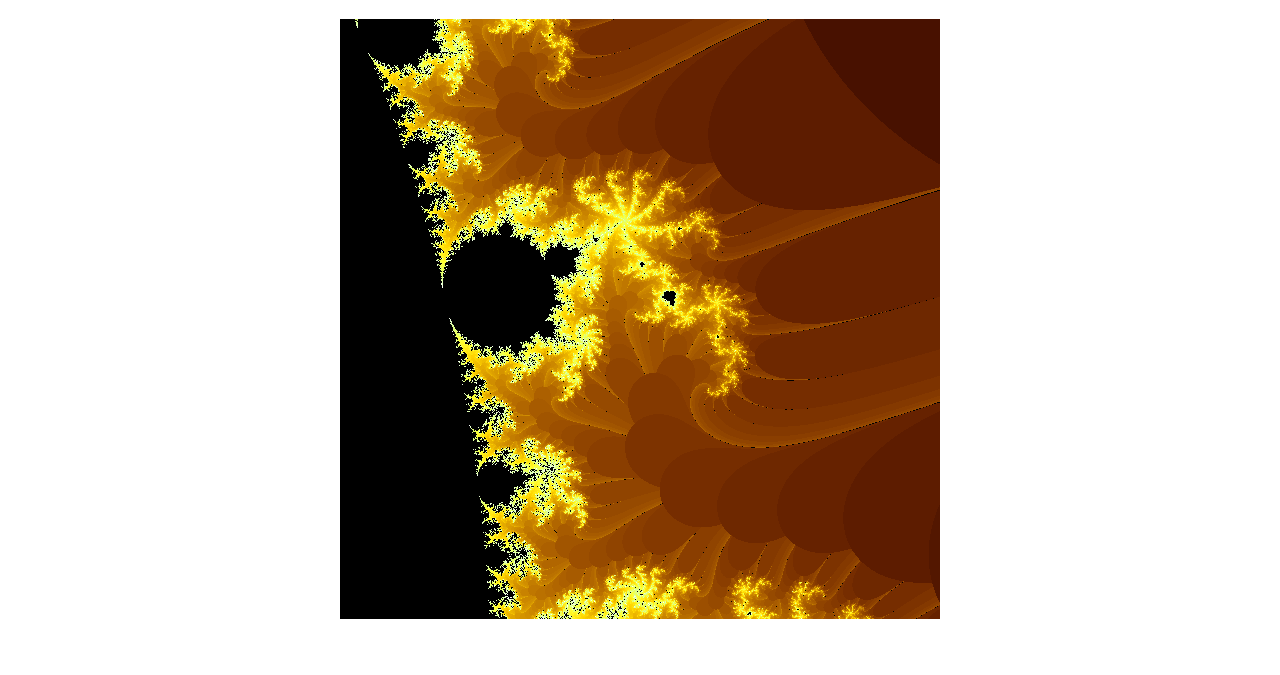
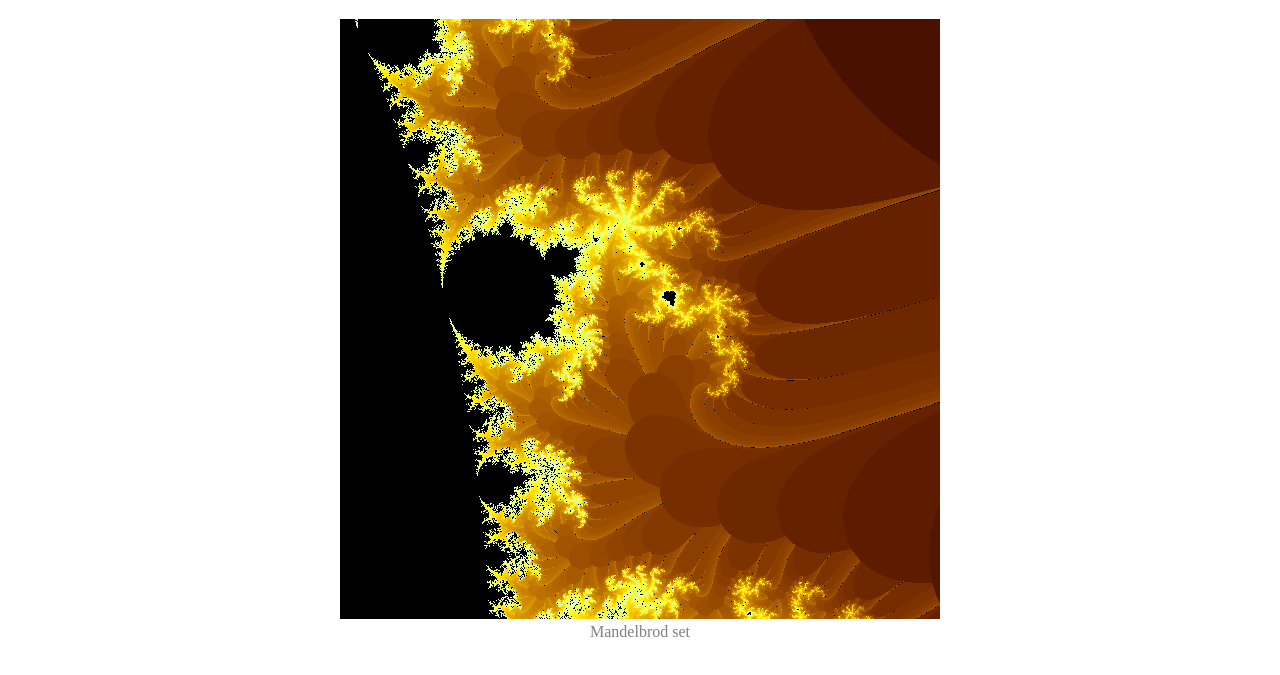
Before and after one commit to gitdemo-123/example, a plain HTML site: page index.html in a window 1280 px wide. Shown: the part 61-736 px from the top of the page. Drawn offline with Linux system fonts and the light colour scheme.

Commit message:
Footer added

```diff
--- a/index.html
+++ b/index.html
@@ -9,5 +9,6 @@
   <body onload="draw()">
     <div id="header"><h1>Hello from Git tutorial</h1></div>
     <canvas id="main-canvas" width="600" height="600"></canvas>
+    <div id="footer">Mandelbrod set</div>
   </body>
 </html>
--- a/static/style.css
+++ b/static/style.css
@@ -11,6 +11,10 @@ body {
     margin-bottom: 1em;
 }
 
+#footer {
+    color: gray;
+}
+
 #main-canvas {
     text-align: center;
 }
```
